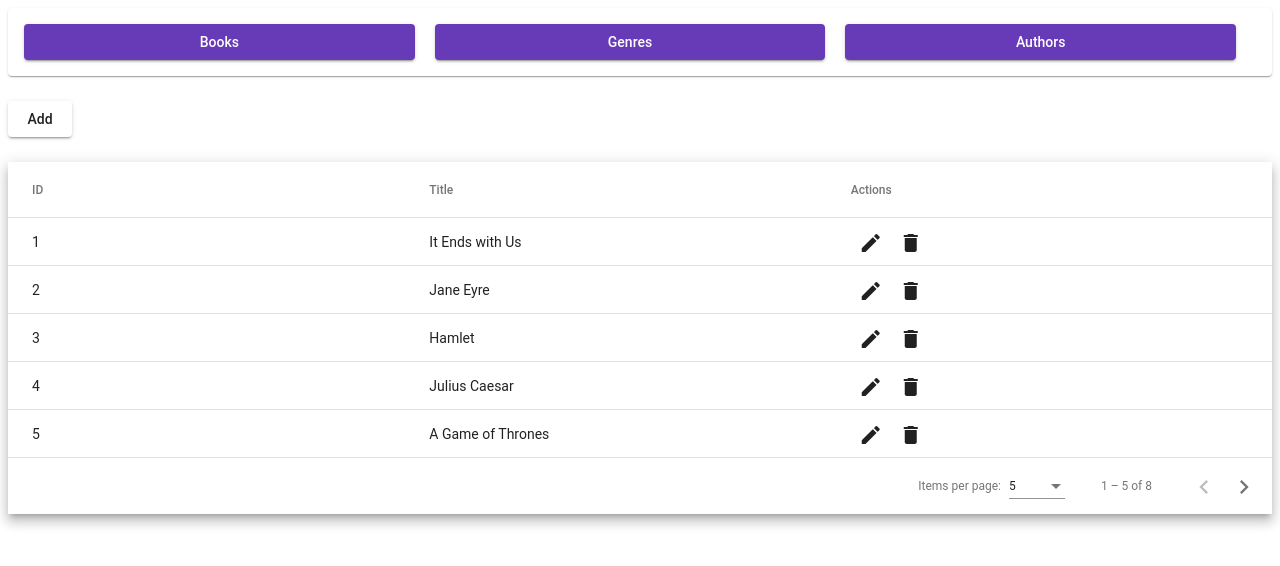
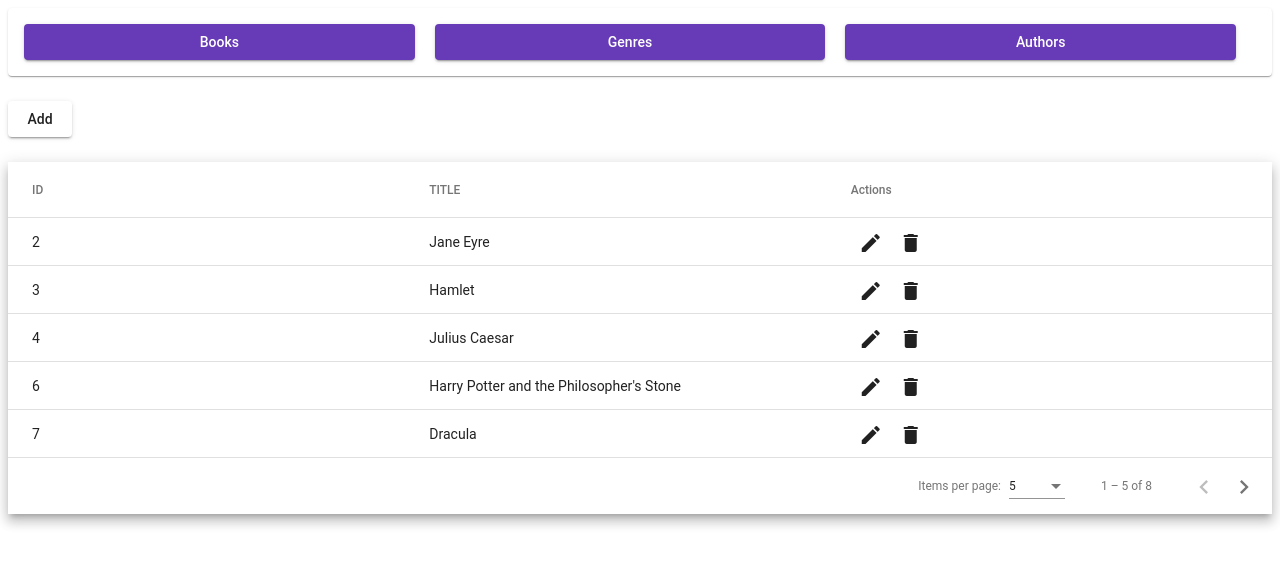
Before and after one commit to AnzhelikaDavidyan/Task-app, an Angular app: page /books in a window 1280 px wide. Shown: the top 566 px of the page. Built offline with nearby package versions, Linux system fonts and the light colour scheme; data requests are answered from the project's data file.

Commit message:
feat: add table component

```diff
--- a/server/db.json
+++ b/server/db.json
@@ -18,13 +18,6 @@
     }
   ],
   "books": [
-    {
-      "id": 1,
-      "title": "It Ends with Us",
-      "genreId": 3,
-      "publishedYear": 2016,
-      "authorId": 4
-    },
     {
       "id": 2,
       "title": "Jane Eyre",
@@ -47,13 +40,6 @@
       "authorId": 4
     },
     {
-      "id": 5,
-      "title": "A Game of Thrones",
-      "publishedYear": 1997,
-      "genreId": 3,
-      "authorId": 4
-    },
-    {
       "id": 6,
       "title": "Harry Potter and the Philosopher's Stone",
       "publishedYear": 1997,
@@ -73,6 +59,22 @@
       "publishedYear": 1818,
       "genreId": 4,
       "authorId": 4
+    },
+    {
+      "id": 9,
+      "name": "aaa2",
+      "title": "aaa2",
+      "genreId": 1,
+      "publishedYear": "2020",
+      "authorId": 5
+    },
+    {
+      "id": 10,
+      "name": "test3",
+      "title": "test3",
+      "genreId": 4,
+      "publishedYear": "2020",
+      "authorId": 1
     }
   ],
   "authors": [
--- a/src/app/controls/books-table/books-popup/books-popup.component.html
+++ b/src/app/controls/books-table/books-popup/books-popup.component.html
@@ -17,7 +17,7 @@
 
             <mat-form-field appearance="outline">
                 <mat-label>Genre</mat-label>
-                <mat-select [(value)]="bookModel.genreId">
+                <mat-select>
                     <mat-option *ngFor="let item of genres$ | async" [value]="item"
                                 (onSelectionChange)="onGenreChange(item)">
                         {{item.name }}
@@ -29,7 +29,7 @@
 
             <mat-form-field appearance="outline">
                 <mat-label>Author</mat-label>
-                <mat-select formControlName="authorId" [(value)]="bookModel.authorId">
+                <mat-select formControlName="authorId">
                     <mat-option *ngFor="let item of filteredAuthors$ | async" [value]="item"
                                 (onSelectionChange)="onAuthorChange(item)">
                         {{item.firstName + item.lastName }}
--- a/src/app/controls/books-table/books-table.component.html
+++ b/src/app/controls/books-table/books-table.component.html
@@ -1,51 +1,9 @@
-<!-- <mat-form-field appearance="standard">
-    <mat-label>Filter</mat-label>
-    <input matInput (keyup)="applyFilter($event)" placeholder="Ex. Mia" #input>
-</mat-form-field> -->
-
-<div class="add-book-btn">
-    <button mat-raised-button (click)="addBook()">
-        Add
-    </button>
-</div>
-
-<div class="mat-elevation-z8">
-    <table mat-table [dataSource]="dataSource" matSort #table>
-
-        <!-- ID Column -->
-        <ng-container matColumnDef="id">
-            <th mat-header-cell *matHeaderCellDef mat-sort-header> ID</th>
-            <td mat-cell *matCellDef="let row"> {{row.id}} </td>
-        </ng-container>
-
-        <!-- Title Column -->
-        <ng-container matColumnDef="title">
-            <th mat-header-cell *matHeaderCellDef mat-sort-header> Title</th>
-            <td mat-cell *matCellDef="let row"> {{row.title}} </td>
-        </ng-container>
-
-
-        <tr mat-header-row *matHeaderRowDef="displayedColumns"></tr>
-        <tr mat-row *matRowDef="let row; columns: displayedColumns;"></tr>
-
-        <!-- Actions -->
-        <ng-container matColumnDef="actions">
-            <th mat-header-cell *matHeaderCellDef mat-sort-header> Actions</th>
-            <td mat-cell *matCellDef="let model">
-
-                <button mat-icon-button aria-label="edit book" title="Edit" (click)="editBook($event, model)">
-                    <mat-icon>edit</mat-icon>
-                </button>
-                <button mat-icon-button aria-label="delete" title="Delete" (click)="deleteBook(model)">
-                    <mat-icon>delete</mat-icon>
-                </button>
-            </td>
-        </ng-container>
-        <!-- Row shown when there is no matching data. -->
-<!--        <tr class="mat-row" *matNoDataRow>-->
-        <!--            <td class="mat-cell" colspan="4">No data matching the filter "{{input.value}}"</td>-->
-        <!--        </tr>-->
-    </table>
-
-    <mat-paginator [pageSizeOptions]="[5, 10, 25, 100]" aria-label="Select page of users"></mat-paginator>
-</div>
+<app-table
+    [displayedColumns]="displayedColumns"
+    [list]="list"
+    [columns]="columns"
+    (add)="addBook()"
+    (edit)="editBook($event)"
+    (delete)="deleteBook($event)"
+>
+</app-table>
--- a/src/app/controls/books-table/books-table.component.ts
+++ b/src/app/controls/books-table/books-table.component.ts
@@ -1,17 +1,15 @@
-import {Component, OnInit, ViewChild} from '@angular/core';
+import {Component, OnInit} from '@angular/core';
 import {MatDialog} from '@angular/material/dialog';
-import {MatPaginator} from '@angular/material/paginator';
-import {MatSort} from '@angular/material/sort';
-import {MatTable, MatTableDataSource} from '@angular/material/table';
 import {map, Observable, of, Subject, takeUntil, zip} from 'rxjs';
 import {DeletePopupComponent} from '../shared/delete-popup/delete-popup.component';
 import {BooksPopupComponent} from './books-popup/books-popup.component';
 import {BookModel} from './model/book.model';
 import {CrudService} from "../services/crud.service";
 import {AUTHORS_URL, BOOKS_URL, GENRES_URL} from "../util/url";
-import {DataCommunicationService} from "../services/data-communication.service";
+import {DataCommunicationModel, DataCommunicationService} from "../services/data-communication.service";
 import {GenreModel} from "../genres-table/model/genre.model";
 import {AuthorModel} from "../authors-table/model/author.model";
+import {ColumnModel} from "../shared/table/table.component";
 
 @Component({
     selector: 'app-books-table',
@@ -21,23 +19,20 @@ import {AuthorModel} from "../authors-table/model/author.model";
 export class BooksTableComponent implements OnInit {
 
     private destroy$ = new Subject();
-    public dataSource: MatTableDataSource<BookModel> = new MatTableDataSource();
     public displayedColumns: string[] = ['id', 'title', 'actions'];
-
-    @ViewChild(MatPaginator) paginator!: MatPaginator | null;
-    @ViewChild(MatSort) sort!: MatSort | null;
-    @ViewChild(MatTable) table!: MatTable<any>;
+    public columns: ColumnModel[] = [];
+    public list: BookModel [] = [];
 
     constructor(
         private crudService: CrudService,
         private dataCommunicationService: DataCommunicationService,
         public dialog: MatDialog) {
-
+        this.columns = this.displayedColumns.map((item, index) => {
+            return {id: index, systemName: item, title: item.toUpperCase()} as ColumnModel;
+        });
         this.getLists()
             .subscribe(data => {
-                this.dataSource = new MatTableDataSource(data);
-                this.dataSource.paginator = this.paginator;
-                this.dataSource.sort = this.sort;
+                this.list = data;
             });
     }
 
@@ -53,35 +48,20 @@ export class BooksTableComponent implements OnInit {
                         item.authorId = authors.find((author: AuthorModel) => author.id === item.authorId);
                         models.push(new BookModel(item.id, item.title, item.genreId, item.publishedYear, item.authorId))
                     });
-                    return books;
+                    return models;
                 }),
                 takeUntil(this.destroy$)
             );
     }
 
     ngOnInit(): void {
-        this.dataCommunicationService.getNotifier().subscribe({
-            next: () => {
-                this.table.renderRows();
-            }
-        })
-    }
-
-    applyFilter(event: Event) {
-        const filterValue = (event.target as HTMLInputElement).value;
-        this.dataSource.filter = filterValue.trim().toLowerCase();
-
-        if (this.dataSource.paginator) {
-            this.dataSource.paginator.firstPage();
-        }
     }
 
     public addBook() {
         const dialogRef = this.dialog.open(BooksPopupComponent, {
             data: {
-                table: this.table,
                 isNew: true,
-                data: null,
+                list: null,
                 title: 'Add Book'
             },
             disableClose: true,
@@ -91,12 +71,11 @@ export class BooksTableComponent implements OnInit {
         });
     }
 
-    public editBook(event: MouseEvent, model: BookModel) {
+    public editBook([event, model]: [MouseEvent, BookModel]) {
         const dialogRef = this.dialog.open(BooksPopupComponent, {
             data: {
                 model,
-                list: this.dataSource.data,
-                table: this.table,
+                list: this.list,
                 title: 'Edit Book'
             },
             disableClose: true,
@@ -116,7 +95,7 @@ export class BooksTableComponent implements OnInit {
             if (status) {
                 this.removeAction(book).subscribe({
                     next: () => {
-                        this.table.renderRows();
+                        this.dataCommunicationService.notify({isDeleted: true} as DataCommunicationModel)
                     }
                 });
             }
@@ -124,10 +103,10 @@ export class BooksTableComponent implements OnInit {
     }
 
     private removeAction(book: BookModel): Observable<boolean> {
-        const data = this.dataSource.data;
+        const data = this.list;
         const index = data.indexOf(book);
         if (index > -1) {
-            this.dataSource.data.splice(index, 1);
+            this.list.splice(index, 1);
             return this.crudService.removeItem(BOOKS_URL, book).pipe(
                 map(() => true)
             );
--- a/src/app/controls/services/data-communication.service.ts
+++ b/src/app/controls/services/data-communication.service.ts
@@ -15,3 +15,7 @@ export class DataCommunicationService {
         return this.notifier;
     }
 }
+
+export interface DataCommunicationModel {
+    isDeleted: boolean;
+}
--- a/src/app/controls/shared/shared.module.ts
+++ b/src/app/controls/shared/shared.module.ts
@@ -4,11 +4,13 @@ import {DeletePopupComponent} from './delete-popup/delete-popup.component';
 import {ComboBoxComponent} from './combo-box/combo-box.component';
 import {CommonModule} from "@angular/common";
 import {ReactiveFormsModule} from "@angular/forms";
+import { TableComponent } from './table/table.component';
 
 @NgModule({
     declarations: [
         DeletePopupComponent,
-        ComboBoxComponent
+        ComboBoxComponent,
+        TableComponent
     ],
     imports: [
         MaterialModule,
@@ -17,7 +19,7 @@ import {ReactiveFormsModule} from "@angular/forms";
     ],
     providers: [],
     entryComponents: [DeletePopupComponent],
-    exports: [DeletePopupComponent, ComboBoxComponent]
+    exports: [DeletePopupComponent, ComboBoxComponent, TableComponent]
 })
 export class SharedModule {
 }
--- /dev/null
+++ b/src/app/controls/shared/table/table.component.css
@@ -0,0 +1,17 @@
+table {
+    width: 100%;
+}
+
+.mat-form-field {
+    font-size: 14px;
+    width: 100%;
+}
+
+td,
+th {
+    width: 25%;
+}
+
+.add-book-btn {
+    margin: 25px 0;
+}
--- /dev/null
+++ b/src/app/controls/shared/table/table.component.html
@@ -0,0 +1,42 @@
+<div class="add-book-btn">
+    <button mat-raised-button (click)="onAdd()">
+        Add
+    </button>
+</div>
+
+<div class="mat-elevation-z8">
+    <table mat-table [dataSource]="dataSource" matSort #table>
+
+        <ng-container *ngFor="let item of columns ">
+            <ng-container *ngIf="item.systemName !== 'actions'">
+                <ng-container matColumnDef="{{item.systemName}}">
+                    <th mat-header-cell *matHeaderCellDef mat-sort-header> {{item.title}}</th>
+                    <td mat-cell *matCellDef="let row"> {{row[item.systemName]}} </td>
+                </ng-container>
+            </ng-container>
+            <ng-container *ngIf="item.systemName === 'actions'">
+                <ng-container matColumnDef="{{item.systemName}}">
+                    <!-- Actions -->
+                    <th mat-header-cell *matHeaderCellDef mat-sort-header> Actions</th>
+                    <td mat-cell *matCellDef="let model">
+                        <button mat-icon-button aria-label="edit book" title="Edit" (click)="onEdit($event, model)">
+                            <mat-icon>edit</mat-icon>
+                        </button>
+                        <button mat-icon-button aria-label="delete" title="Delete" (click)="onDelete(model)">
+                            <mat-icon>delete</mat-icon>
+                        </button>
+                    </td>
+                </ng-container>
+            </ng-container>
+
+        </ng-container>
+
+
+        <tr mat-header-row *matHeaderRowDef="displayedColumns"></tr>
+        <tr mat-row *matRowDef="let row; columns: displayedColumns;"></tr>
+
+
+    </table>
+
+    <mat-paginator [pageSizeOptions]="[5, 10, 25, 100]" aria-label="Select page of users"></mat-paginator>
+</div>
--- /dev/null
+++ b/src/app/controls/shared/table/table.component.ts
@@ -0,0 +1,81 @@
+import {Component, EventEmitter, Input, OnChanges, OnInit, Output, SimpleChanges, ViewChild} from '@angular/core';
+import {MatTable, MatTableDataSource} from "@angular/material/table";
+import {BookModel} from "../../books-table/model/book.model";
+import {MatPaginator} from "@angular/material/paginator";
+import {MatSort} from "@angular/material/sort";
+import {DataCommunicationModel, DataCommunicationService} from "../../services/data-communication.service";
+
+@Component({
+    selector: 'app-table',
+    templateUrl: './table.component.html',
+    styleUrls: ['./table.component.css']
+})
+export class TableComponent implements OnInit, OnChanges {
+
+    @Input() public list!: any;
+    @Input() public displayedColumns!: string[];
+    @Input() public columns: ColumnModel[] = [];
+
+    @Output() public add: EventEmitter<void> = new EventEmitter<void>();
+    @Output() public edit: EventEmitter<[MouseEvent, any]> = new EventEmitter<[MouseEvent, any]>();
+    @Output() public delete: EventEmitter<any> = new EventEmitter<any>();
+
+
+    @ViewChild(MatPaginator) paginator!: MatPaginator | null;
+    @ViewChild(MatSort) sort!: MatSort | null;
+    @ViewChild(MatTable) table!: MatTable<any>;
+
+    public dataSource!: MatTableDataSource<any>;
+
+    constructor(private dataCommunicationService: DataCommunicationService) {
+    }
+
+    ngOnChanges(changes: SimpleChanges): void {
+        const list = changes['list'];
+        if (list && list.currentValue) {
+            this.dataSource = new MatTableDataSource(list.currentValue);
+            this.dataSource.paginator = this.paginator;
+            this.dataSource.sort = this.sort;
+        }
+    }
+
+    ngOnInit(): void {
+        this.dataCommunicationService.getNotifier().subscribe(
+            {
+                next: (res: any) => {
+                    if (res.isDeleted || res.isCreated || res.isEdited) {
+                        this.table.renderRows();
+                        this.dataSource._updateChangeSubscription();
+                    }
+                }
+            }
+        )
+    }
+
+    public onAdd() {
+        this.add.emit();
+    }
+
+    public onEdit(event: MouseEvent, model: any) {
+        this.edit.emit([event, model]);
+    }
+
+    public onDelete(model: any) {
+        this.delete.emit(model);
+    }
+
+    public applyFilter(event: Event) {
+        const filterValue = (event.target as HTMLInputElement).value;
+        this.dataSource.filter = filterValue.trim().toLowerCase();
+
+        if (this.dataSource.paginator) {
+            this.dataSource.paginator.firstPage();
+        }
+    }
+}
+
+export interface ColumnModel {
+    id: number;
+    systemName: string;
+    title: string;
+}
```
Also changed, not shown: src/app/controls/books-table/books-popup/books-popup.component.ts (+6 -4 lines).
